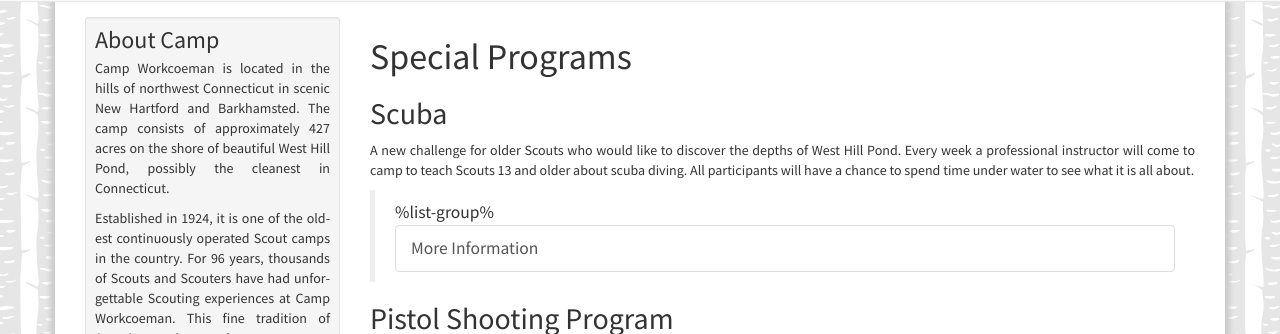
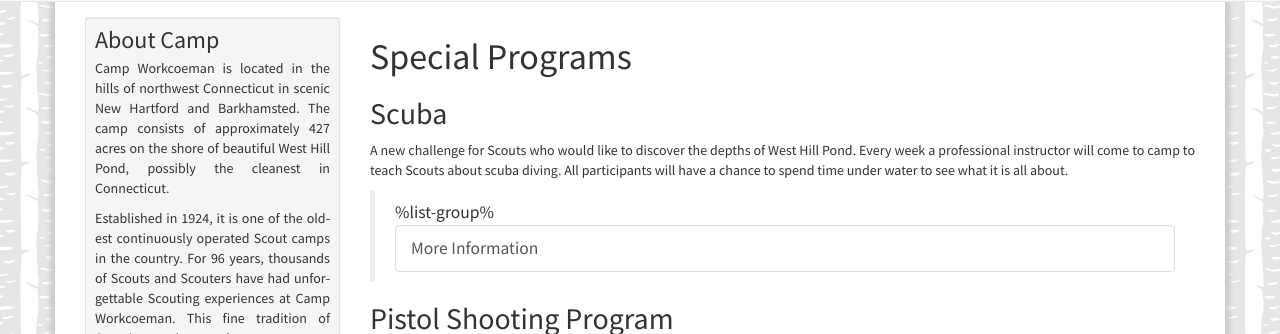
Before and after one commit to campworkcoeman/campworkcoeman.org, a Jekyll site: the page built from scouts-bsa/special-programs/index.md, in a window 1280 px wide. Shown: the part 234-568 px from the top of the page. Built offline with Jekyll 4.4.1, drawn with Linux system fonts in a browser that asks for light colours; nearby versions of some CDN libraries; Markdown is read by kramdown in place of the engine named in the settings.

Commit message:
Update scuba info.

```diff
--- a/scouts-bsa/special-programs/index.md
+++ b/scouts-bsa/special-programs/index.md
@@ -7,9 +7,9 @@
 
 ## Scuba
 
-A new challenge for older Scouts who would like to discover the depths of West
+A new challenge for Scouts who would like to discover the depths of West
 Hill Pond. Every week a professional instructor will come to camp to teach
-Scouts 13 and older about scuba diving. All participants will have a chance to
+Scouts about scuba diving. All participants will have a chance to
 spend time under water to see what it is all about.
 
 > %list-group%
```
Also changed, not shown: scouts-bsa/special-programs/scuba.md (+1 -1 lines).
